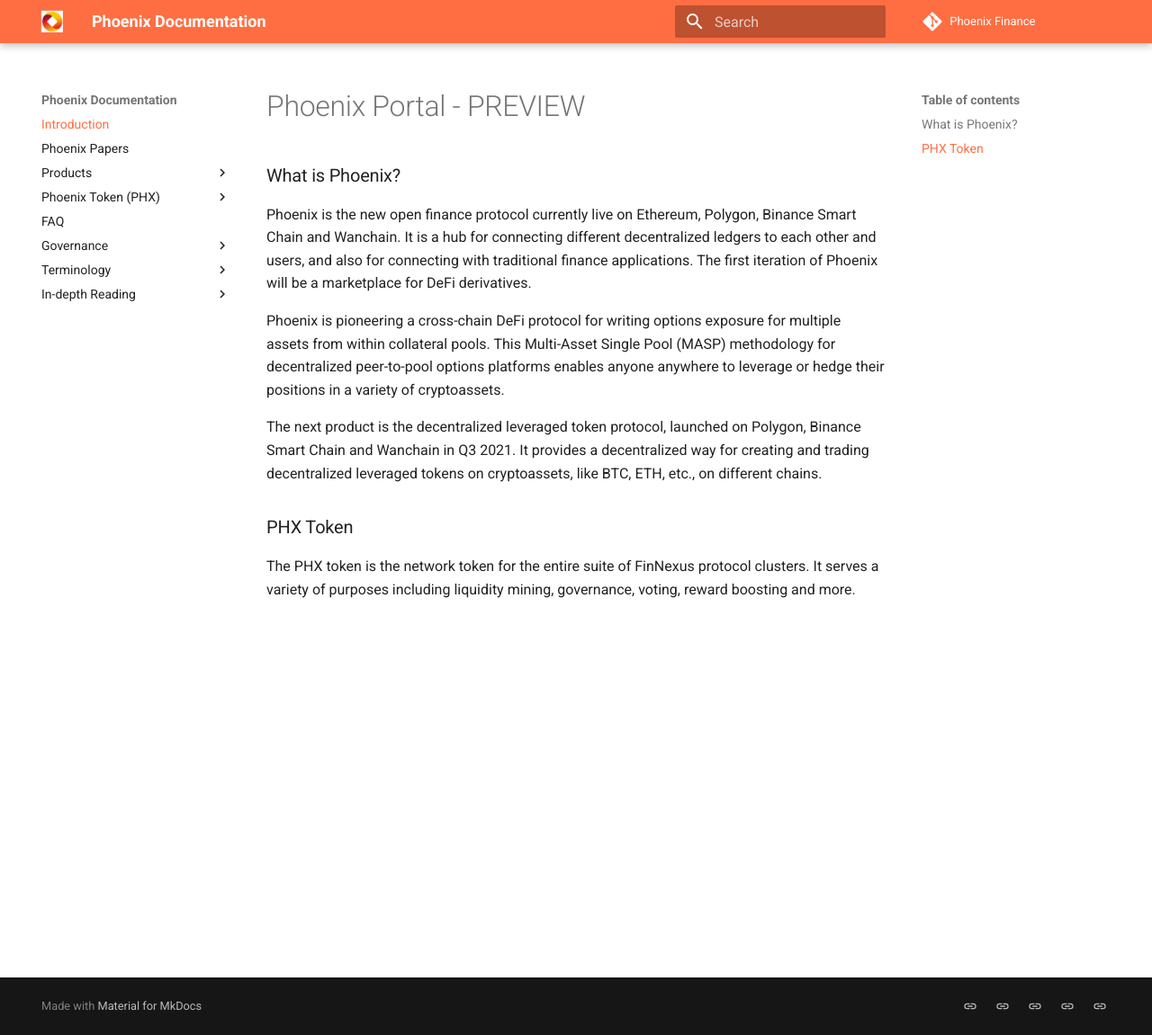
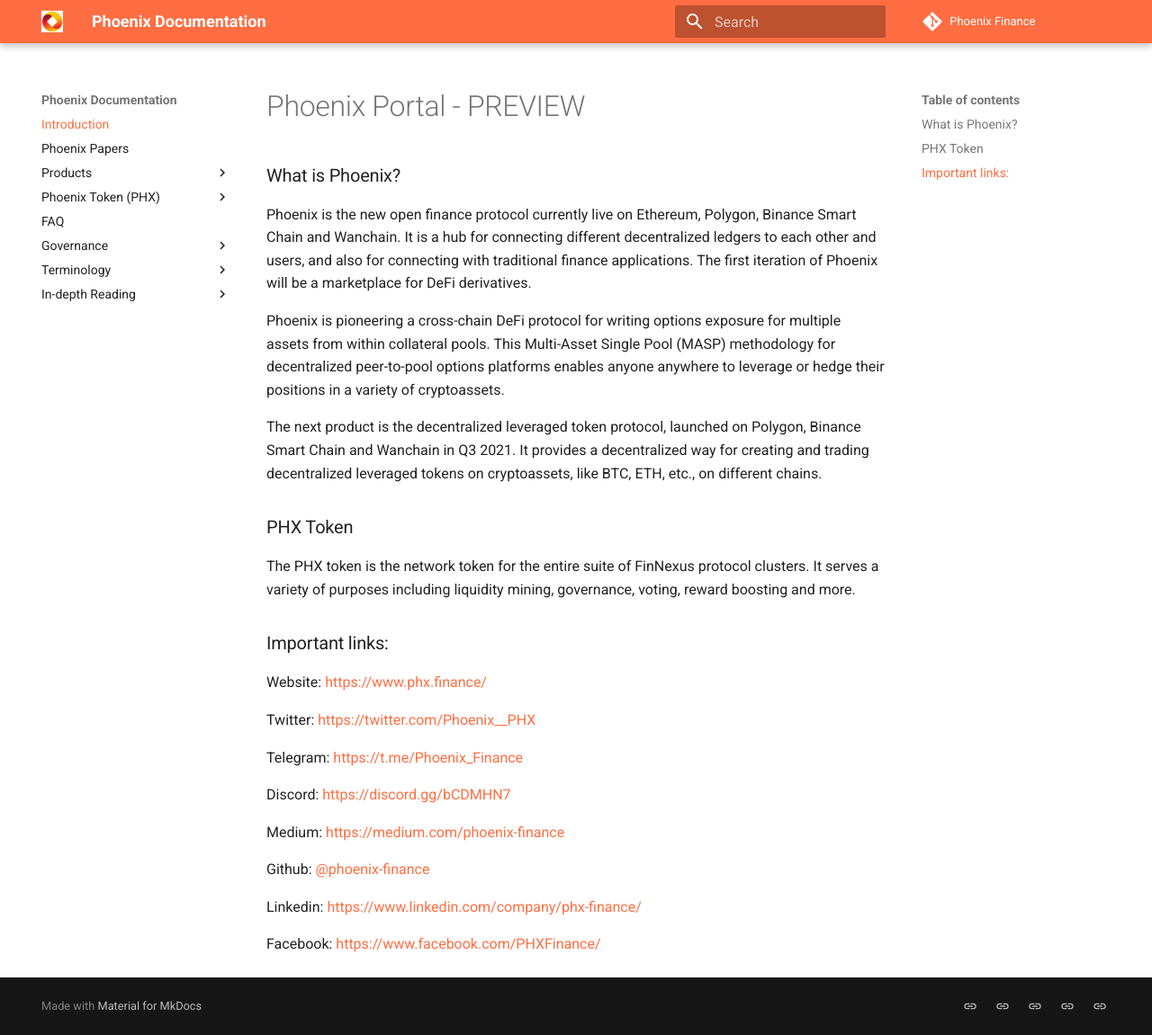
Before and after one commit to Phoenix-Finance/Phoenix-Documentation, an MkDocs documentation site: the page built from content/index.md, in a window 1280 px wide and 1151 px high. Shown: the whole window at 90% size. Built offline with MkDocs 1.6.1 and Material for MkDocs 9.7.7, drawn with Linux system fonts in a browser that asks for light colours.

Commit message:
Update index.md

```diff
--- a/content/index.md
+++ b/content/index.md
@@ -11,3 +11,21 @@ The next product  is the decentralized leveraged token protocol, launched on Pol
 ### PHX Token
 
 The PHX token is the network token for the entire suite of FinNexus protocol clusters. It serves a variety of purposes including liquidity mining, governance, voting, reward boosting and more.
+
+### Important links:
+
+Website: https://www.phx.finance/
+
+Twitter: https://twitter.com/Phoenix__PHX
+
+Telegram: https://t.me/Phoenix_Finance
+
+Discord: https://discord.gg/bCDMHN7
+
+Medium: https://medium.com/phoenix-finance
+
+Github: https://github.com/phoenix-finance
+
+Linkedin: https://www.linkedin.com/company/phx-finance/
+
+Facebook: https://www.facebook.com/PHXFinance/
```
